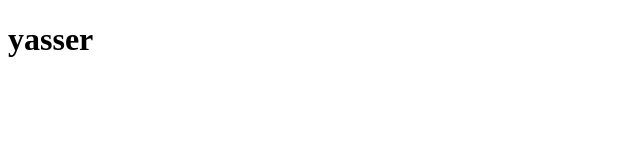
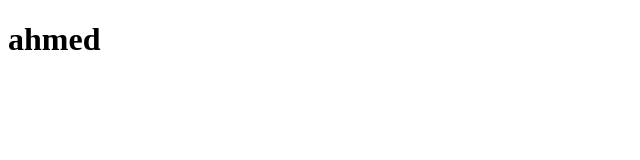
Before and after one commit to aboyasser222/my-app-test, a plain HTML site: page index.html in a window 1280 px wide. Shown: the full height of the page, 0-640 px from the left. Drawn offline with Linux system fonts and the light colour scheme.

Commit message:
first commit

```diff
--- a/index.html
+++ b/index.html
@@ -6,6 +6,6 @@
     <title>Document</title>
 </head>
 <body>
-    <h1>yasser</h1>
+    <h1>ahmed</h1>
 </body>
 </html>
```
